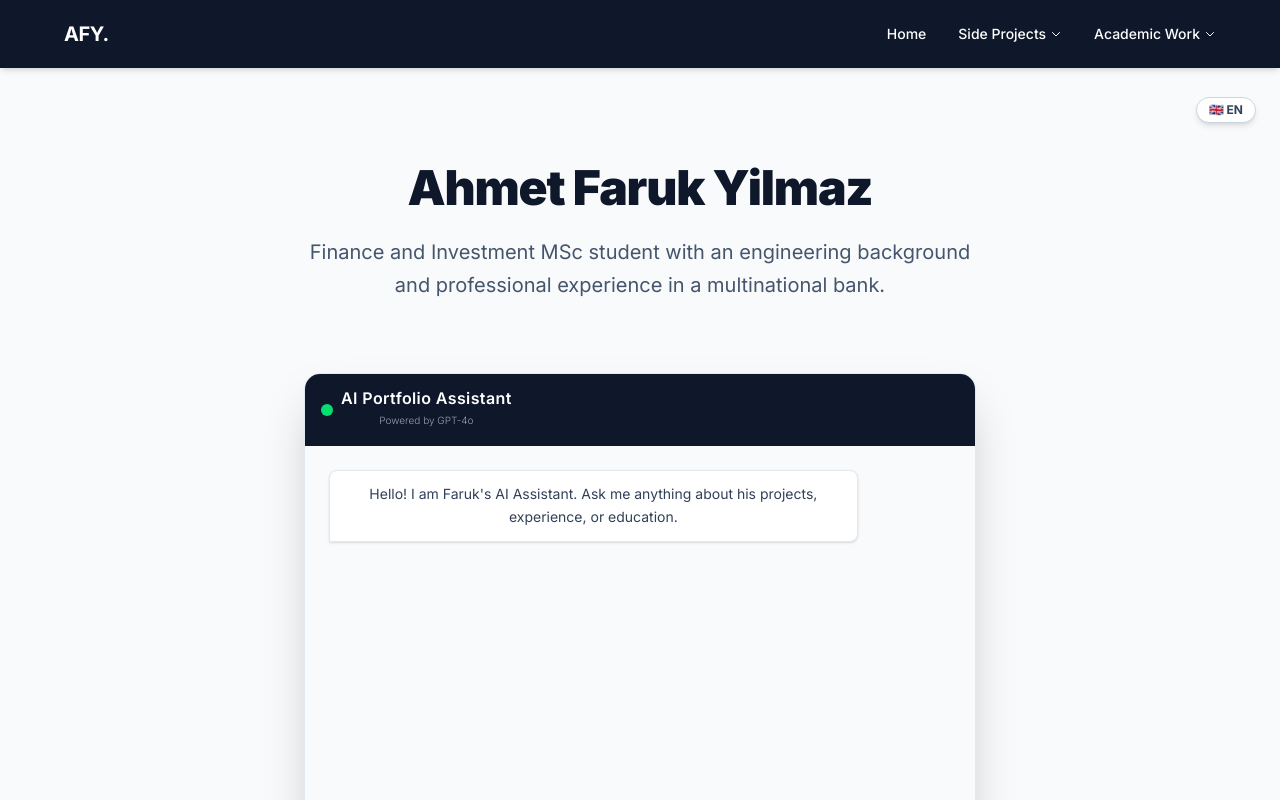
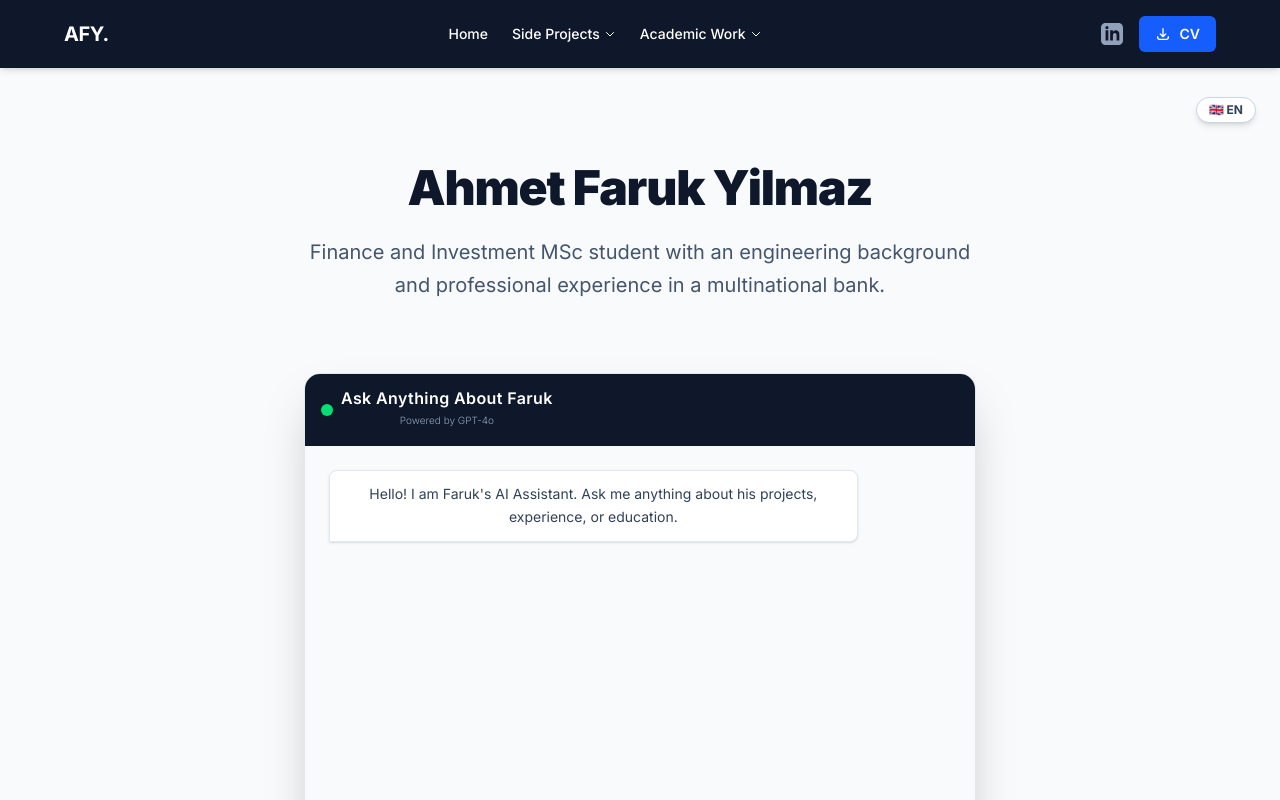
Before and after one commit to afarukyilmaz/my-portfolio, a Next.js app: page / in a window 1280 px wide. Shown: the top 800 px of the page. Built offline with nearby package versions, Linux system fonts and the light colour scheme.

Commit message:
CV eklendi ve son duzenlemeler yapildi

```diff
--- a/src/app/academic/thesis/page.tsx
+++ b/src/app/academic/thesis/page.tsx
@@ -7,7 +7,7 @@ import Image from "next/image";
 type Language = "en" | "tr";
 
 export default function ThesisPage() {
-  const [lang, setLang] = useState<Language>("tr");
+  const [lang, setLang] = useState<Language>("en");
 
   const content = {
     en: {
--- a/src/components/Chatbot.tsx
+++ b/src/components/Chatbot.tsx
@@ -9,7 +9,6 @@ interface Message {
 }
 
 export default function Chatbot() {
-  // Suggestion prompts (Fully English)
   const suggestions = [
     "What is Faruk's educational background?",
     "Tell me about his work at Odeabank.",
@@ -23,26 +22,31 @@ export default function Chatbot() {
   const [input, setInput] = useState("");
   const [isLoading, setIsLoading] = useState(false);
 
-  // Auto-scroll to bottom
-  const messagesEndRef = useRef<HTMLDivElement>(null);
-  const scrollToBottom = () => {
-    messagesEndRef.current?.scrollIntoView({ behavior: "smooth" });
-  };
+  // Ref for the scrollable container
+  const chatContainerRef = useRef<HTMLDivElement>(null);
+
+  // Auto-scroll logic (FIXED)
   useEffect(() => {
-    scrollToBottom();
+    // Sadece mesaj sayısı 1'den fazlaysa (kullanıcı veya AI yazdıysa) kaydır.
+    // İlk açılışta (mesaj sayısı 1 iken) hiçbir şey yapma.
+    if (messages.length > 1 && chatContainerRef.current) {
+      const { scrollHeight, clientHeight } = chatContainerRef.current;
+      chatContainerRef.current.scrollTo({
+        top: scrollHeight - clientHeight,
+        behavior: "smooth",
+      });
+    }
   }, [messages]);
 
   const handleSend = async (text: string) => {
     if (!text.trim()) return;
 
-    // 1. Add User Message immediately
     const userMsg: Message = { role: "user", content: text };
     setMessages((prev) => [...prev, userMsg]);
     setInput("");
     setIsLoading(true);
 
     try {
-      // 2. Send to our API (The Brain)
       const response = await fetch("/api/chat", {
         method: "POST",
         headers: { "Content-Type": "application/json" },
@@ -83,14 +87,17 @@ export default function Chatbot() {
           <div className="flex items-center gap-2">
             <div className={`w-3 h-3 rounded-full ${isLoading ? "bg-yellow-400 animate-bounce" : "bg-green-400"}`}></div>
             <div>
-                <span className="font-semibold tracking-wide block leading-none">AI Portfolio Assistant</span>
+                <span className="font-semibold tracking-wide block leading-none">Ask Anything About Faruk</span>
                 <span className="text-[10px] text-slate-400 font-light">Powered by GPT-4o</span>
             </div>
           </div>
         </div>
 
-        {/* Messages Area */}
-        <div className="flex-1 p-6 overflow-y-auto bg-slate-50 space-y-4">
+        {/* Messages Area (Scrollable) */}
+        <div
+            ref={chatContainerRef} // Ref buraya taşındı
+            className="flex-1 p-6 overflow-y-auto bg-slate-50 space-y-4 scroll-smooth"
+        >
           {messages.map((msg, index) => (
             <div
               key={index}
@@ -103,13 +110,13 @@ export default function Chatbot() {
               {msg.content}
             </div>
           ))}
+
           {/* Loading Indicator */}
           {isLoading && (
             <div className="self-start bg-slate-100 text-slate-500 p-3 rounded-lg text-xs italic animate-pulse">
               Generating response...
             </div>
           )}
-          <div ref={messagesEndRef} />
         </div>
 
         {/* Suggestions Area */}
@@ -132,7 +139,6 @@ export default function Chatbot() {
         <form onSubmit={onSubmit} className="p-4 bg-white border-t border-slate-200 flex gap-3">
           <input
             type="text"
-            // GÜNCELLEME BURADA YAPILDI: "text-slate-900" eklendi.
             className="flex-1 bg-slate-100 text-slate-900 border-none rounded-lg px-4 py-3 text-sm focus:ring-2 focus:ring-slate-800 outline-none transition placeholder:text-slate-400"
             placeholder="Ask a question about Faruk..."
             value={input}
--- a/src/components/Navbar.tsx
+++ b/src/components/Navbar.tsx
@@ -6,16 +6,18 @@ import Link from "next/link";
 
 export default function Navbar() {
   const [isMobileMenuOpen, setIsMobileMenuOpen] = useState(false);
-  // Mobile dropdown states
   const [openDropdown, setOpenDropdown] = useState<string | null>(null);
+
+  // LÜTFEN BURAYA KENDİ LINKEDIN ADRESİNİ YAZ:
+  const linkedInUrl = "https://www.linkedin.com/in/afarukyilmaz/";
 
   const toggleMobileMenu = () => setIsMobileMenuOpen(!isMobileMenuOpen);
 
   const toggleDropdown = (menu: string) => {
     if (openDropdown === menu) {
-      setOpenDropdown(null); // Close if already open
+      setOpenDropdown(null);
     } else {
-      setOpenDropdown(menu); // Open the clicked one
+      setOpenDropdown(menu);
     }
   };
 
@@ -23,16 +25,32 @@ export default function Navbar() {
     <nav className="w-full bg-slate-900 text-white p-4 sticky top-0 z-50 shadow-md">
       <div className="max-w-6xl mx-auto flex justify-between items-center">
 
+        {/* --- LEFT SIDE: LOGO & LINKEDIN (Mobile) --- */}
+        <div className="flex items-center gap-4 z-50">
           {/* LOGO */}
-        <div className="text-xl font-bold tracking-tight z-50">
+          <div className="text-xl font-bold tracking-tight">
             <Link href="/" onClick={() => setIsMobileMenuOpen(false)}>AFY.</Link>
           </div>
 
-        {/* --- DESKTOP MENU (Hidden on Mobile) --- */}
-        <div className="hidden md:flex gap-8 text-sm font-medium items-center">
+          {/* MOBILE ONLY: LinkedIn Icon (Always Visible) */}
+          <a
+            href={linkedInUrl}
+            target="_blank"
+            rel="noopener noreferrer"
+            className="md:hidden text-slate-400 hover:text-blue-400 transition"
+            aria-label="LinkedIn Profile"
+          >
+             <svg xmlns="http://www.w3.org/2000/svg" width="20" height="20" viewBox="0 0 24 24" fill="currentColor">
+                <path d="M19 0h-14c-2.761 0-5 2.239-5 5v14c0 2.761 2.239 5 5 5h14c2.762 0 5-2.239 5-5v-14c0-2.761-2.238-5-5-5zm-11 19h-3v-11h3v11zm-1.5-12.268c-.966 0-1.75-.79-1.75-1.764s.784-1.764 1.75-1.764 1.75.79 1.75 1.764-.783 1.764-1.75 1.764zm13.5 12.268h-3v-5.604c0-3.368-4-3.113-4 0v5.604h-3v-11h3v1.765c1.396-2.586 7-2.777 7 2.476v6.759z"/>
+             </svg>
+          </a>
+        </div>
+
+        {/* --- CENTER: DESKTOP MENU --- */}
+        <div className="hidden md:flex gap-6 text-sm font-medium items-center">
           <Link href="/" className="hover:text-blue-400 transition">Home</Link>
 
-          {/* DESKTOP: Side Projects Dropdown */}
+          {/* Side Projects Dropdown */}
           <div className="group relative h-full">
             <Link href="/projects" className="hover:text-blue-400 transition flex items-center gap-1 py-2">
               Side Projects
@@ -48,7 +66,7 @@ export default function Navbar() {
             </div>
           </div>
 
-          {/* DESKTOP: Academic Dropdown */}
+          {/* Academic Dropdown */}
           <div className="group relative h-full">
             <div className="hover:text-blue-400 transition flex items-center gap-1 py-2 cursor-pointer">
               Academic Work
@@ -56,7 +74,7 @@ export default function Navbar() {
                 <path strokeLinecap="round" strokeLinejoin="round" d="M19 9l-7 7-7-7" />
               </svg>
             </div>
-            <div className="absolute right-0 top-full mt-0 w-56 bg-white text-slate-800 rounded-lg shadow-xl border border-slate-100 hidden group-hover:block overflow-hidden origin-top-right transition-all">
+            <div className="absolute left-0 top-full mt-0 w-56 bg-white text-slate-800 rounded-lg shadow-xl border border-slate-100 hidden group-hover:block overflow-hidden origin-top-right transition-all">
               <div className="flex flex-col">
                 <Link href="/academic/thesis" className="px-5 py-3 hover:bg-slate-50 hover:text-blue-600 border-b border-slate-100 transition">
                   Bachelor's Thesis
@@ -71,17 +89,48 @@ export default function Navbar() {
           </div>
         </div>
 
-        {/* --- MOBILE HAMBURGER BUTTON (Visible only on Mobile) --- */}
+        {/* --- RIGHT SIDE: ACTIONS (Desktop) & HAMBURGER (Mobile) --- */}
+        <div className="flex items-center gap-4">
+
+            {/* DESKTOP ACTIONS: LinkedIn & CV */}
+            <div className="hidden md:flex items-center gap-4">
+                {/* LinkedIn Icon */}
+                <a
+                    href={linkedInUrl}
+                    target="_blank"
+                    rel="noopener noreferrer"
+                    className="text-slate-400 hover:text-white transition"
+                    title="LinkedIn Profile"
+                >
+                    <svg xmlns="http://www.w3.org/2000/svg" width="22" height="22" viewBox="0 0 24 24" fill="currentColor">
+                        <path d="M19 0h-14c-2.761 0-5 2.239-5 5v14c0 2.761 2.239 5 5 5h14c2.762 0 5-2.239 5-5v-14c0-2.761-2.238-5-5-5zm-11 19h-3v-11h3v11zm-1.5-12.268c-.966 0-1.75-.79-1.75-1.764s.784-1.764 1.75-1.764 1.75.79 1.75 1.764-.783 1.764-1.75 1.764zm13.5 12.268h-3v-5.604c0-3.368-4-3.113-4 0v5.604h-3v-11h3v1.765c1.396-2.586 7-2.777 7 2.476v6.759z"/>
+                    </svg>
+                </a>
+
+                {/* CV Button */}
+                <a
+                    href="/CV.pdf"
+                    target="_blank"
+                    rel="noopener noreferrer"
+                    className="bg-blue-600 hover:bg-blue-700 text-white px-4 py-2 rounded-md text-sm font-semibold transition flex items-center gap-2"
+                >
+                    <svg xmlns="http://www.w3.org/2000/svg" width="16" height="16" fill="none" viewBox="0 0 24 24" stroke="currentColor" strokeWidth={2}>
+                        <path strokeLinecap="round" strokeLinejoin="round" d="M4 16v1a3 3 0 003 3h10a3 3 0 003-3v-1m-4-4l-4 4m0 0l-4-4m4 4V4" />
+                    </svg>
+                    CV
+                </a>
+            </div>
+
+            {/* MOBILE HAMBURGER BUTTON */}
             <div className="md:hidden">
             <button onClick={toggleMobileMenu} className="text-white focus:outline-none p-2">
                 {isMobileMenuOpen ? (
-               // Close Icon (X)
                 <svg xmlns="http://www.w3.org/2000/svg" width="24" height="24" fill="none" viewBox="0 0 24 24" stroke="currentColor" strokeWidth={2}><path strokeLinecap="round" strokeLinejoin="round" d="M6 18L18 6M6 6l12 12" /></svg>
                 ) : (
-               // Menu Icon (Hamburger)
                 <svg xmlns="http://www.w3.org/2000/svg" width="24" height="24" fill="none" viewBox="0 0 24 24" stroke="currentColor" strokeWidth={2}><path strokeLinecap="round" strokeLinejoin="round" d="M4 6h16M4 12h16M4 18h16" /></svg>
                 )}
             </button>
+            </div>
         </div>
       </div>
 
@@ -89,6 +138,20 @@ export default function Navbar() {
       {isMobileMenuOpen && (
         <div className="md:hidden bg-slate-800 border-t border-slate-700">
           <div className="flex flex-col p-4 space-y-2">
+
+            {/* MOBILE CV BUTTON (At Top) */}
+            <a
+                href="/CV.pdf"
+                target="_blank"
+                rel="noopener noreferrer"
+                className="w-full bg-blue-600 text-white py-3 px-4 rounded font-bold text-center flex items-center justify-center gap-2 mb-4 hover:bg-blue-700 transition"
+            >
+                <svg xmlns="http://www.w3.org/2000/svg" width="18" height="18" fill="none" viewBox="0 0 24 24" stroke="currentColor" strokeWidth={2}>
+                    <path strokeLinecap="round" strokeLinejoin="round" d="M4 16v1a3 3 0 003 3h10a3 3 0 003-3v-1m-4-4l-4 4m0 0l-4-4m4 4V4" />
+                </svg>
+                Download CV
+            </a>
+
             <Link href="/" onClick={toggleMobileMenu} className="py-3 px-4 hover:bg-slate-700 rounded transition text-blue-100">Home</Link>
 
             {/* MOBILE: Side Projects Toggle */}
```
Also changed, not shown: 1 other file (tests, documents, lock files or other folders). Lines whose indentation alone changed are shown as unchanged.
